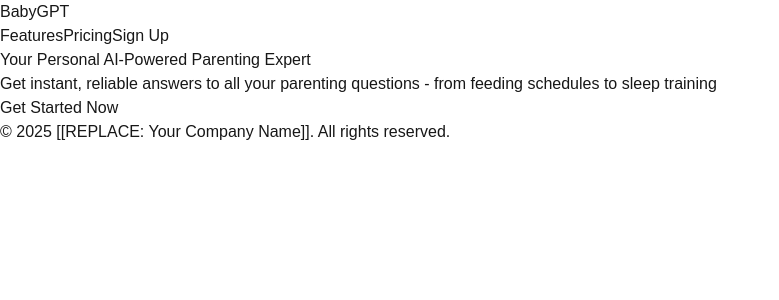
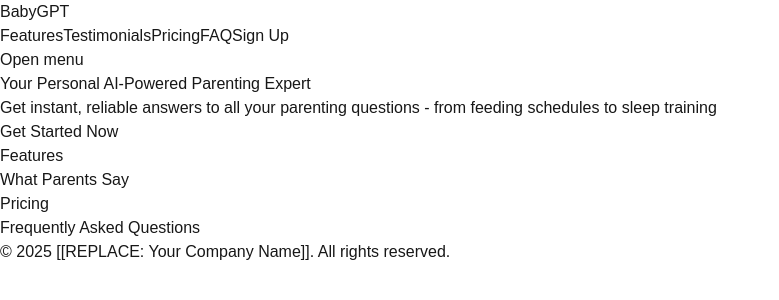
Before and after one commit to nibblsch/saas-landing, a Next.js app: page / in a window 1280 px wide. Shown: the top 300 px of the page, without its empty margins (0-779 px from the left). Built offline with nearby package versions, Linux system fonts and the light colour scheme.

Commit message:
now buttons actually cause modal to pop up and spacing is better

```diff
--- a/src/app/page.tsx
+++ b/src/app/page.tsx
@@ -11,12 +11,20 @@ export default function HomePage() {
   // Add state for modal
   const [isSignupOpen, setIsSignupOpen] = useState(false)
 
+  // Create a handler function
+  const handleOpenSignup = () => setIsSignupOpen(true)
+
   return (
     <div className="min-h-screen flex flex-col">
-      <Header />
+      {/* Pass the handler to Header */}
+      <Header onOpenSignup={handleOpenSignup} />
+
       <main className="flex-grow">
+        {/* Container div for content width control */}
+        <div className="max-w-5xl mx-auto px-6 sm:px-8 lg:px-12"> {/* Added this container */}
+
         {/* Hero Section */}
-        <section className="px-4 py-20 text-center">
+        <section className="py-20 text-center">
           <h1 className="text-4xl font-bold tracking-tight sm:text-6xl">
           Your Personal AI-Powered Parenting Expert
           </h1>
@@ -24,21 +32,37 @@ export default function HomePage() {
           Get instant, reliable answers to all your parenting questions - from feeding schedules to sleep training
           </p>
           <div className="mt-10">
-            <Button onClick={() => console.log('Open signup modal')}>
+             {/* Update this button to use same handler */}
+             <Button onClick={handleOpenSignup}>
               Get Started Now
             </Button>
           </div>
         </section>
 
         {/* Features Section */}
-        <section id="features" className="py-20 bg-gray-50">
-          {/* Features content will go here */}
+        <section id="features" className="py-20">
+          <h2 className="text-3xl font-bold text-center">Features</h2>
+          {/* Features content coming soon */}
         </section>
+
+        {/* Testimonials Section */}
+        <section id="testimonials" className="py-20 bg-gray-50">
+            <h2 className="text-3xl font-bold text-center">What Parents Say</h2>
+            {/* Testimonials content coming soon */}
+          </section>
 
         {/* Pricing Section */}
         <section id="pricing" className="py-20">
-          {/* Pricing content will go here */}
+        <h2 className="text-3xl font-bold text-center">Pricing</h2>
+        {/* Pricing content will go here */}
         </section>
+
+        {/* FAQ Section */}
+        <section id="faq" className="py-20 bg-gray-50">
+            <h2 className="text-3xl font-bold text-center">Frequently Asked Questions</h2>
+            {/* FAQ content coming soon */}
+          </section>
+          </div>
       </main>
       <Footer />
 
--- a/src/components/layout/Header.tsx
+++ b/src/components/layout/Header.tsx
@@ -3,10 +3,15 @@
 import Link from 'next/link'
 import { Button } from '../ui/Button'
 
-export default function Header() {
+// Add prop type for modal trigger
+type HeaderProps = {
+  onOpenSignup: () => void  // Function to open signup modal
+}
+
+export default function Header({ onOpenSignup }: HeaderProps) {
   return (
-    <header className="border-b">
-      <nav className="max-w-7xl mx-auto px-4 sm:px-6 lg:px-8 h-16 flex items-center justify-between">
+    <header className="border-b sticky top-0 bg-white z-10">
+      <nav className="max-w-7xl mx-auto px-6 sm:px-8 lg:px-12 h-16 flex items-center justify-between">
         {/* Logo */}
         <Link href="/" className="font-bold text-xl">
           BabyGPT
@@ -17,13 +22,26 @@ export default function Header() {
           <Link href="#features" className="text-gray-600 hover:text-gray-900">
             Features
           </Link>
+          <Link href="#testimonials" className="text-gray-600 hover:text-gray-900">
+            Testimonials
+          </Link>
           <Link href="#pricing" className="text-gray-600 hover:text-gray-900">
             Pricing
           </Link>
-          <Button onClick={() => console.log('Open signup modal')}>
+          <Link href="#faq" className="text-gray-600 hover:text-gray-900">
+            FAQ
+          </Link>
+          <Button onClick={onOpenSignup}>
             Sign Up
           </Button>
         </div>
+
+        {/* Mobile menu button - we'll implement this later */}
+        <button className="md:hidden">
+          <span className="sr-only">Open menu</span>
+          {/* Add menu icon here */}
+        </button>
+
       </nav>
     </header>
   )
```
